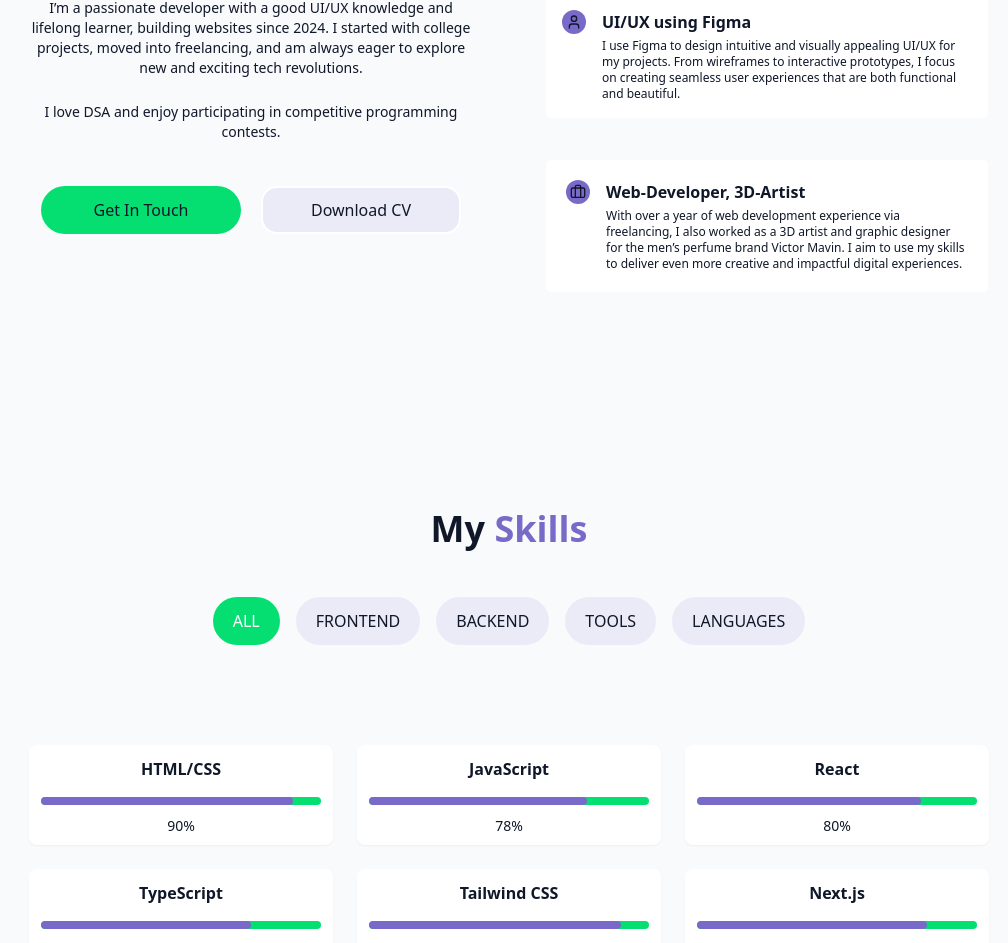
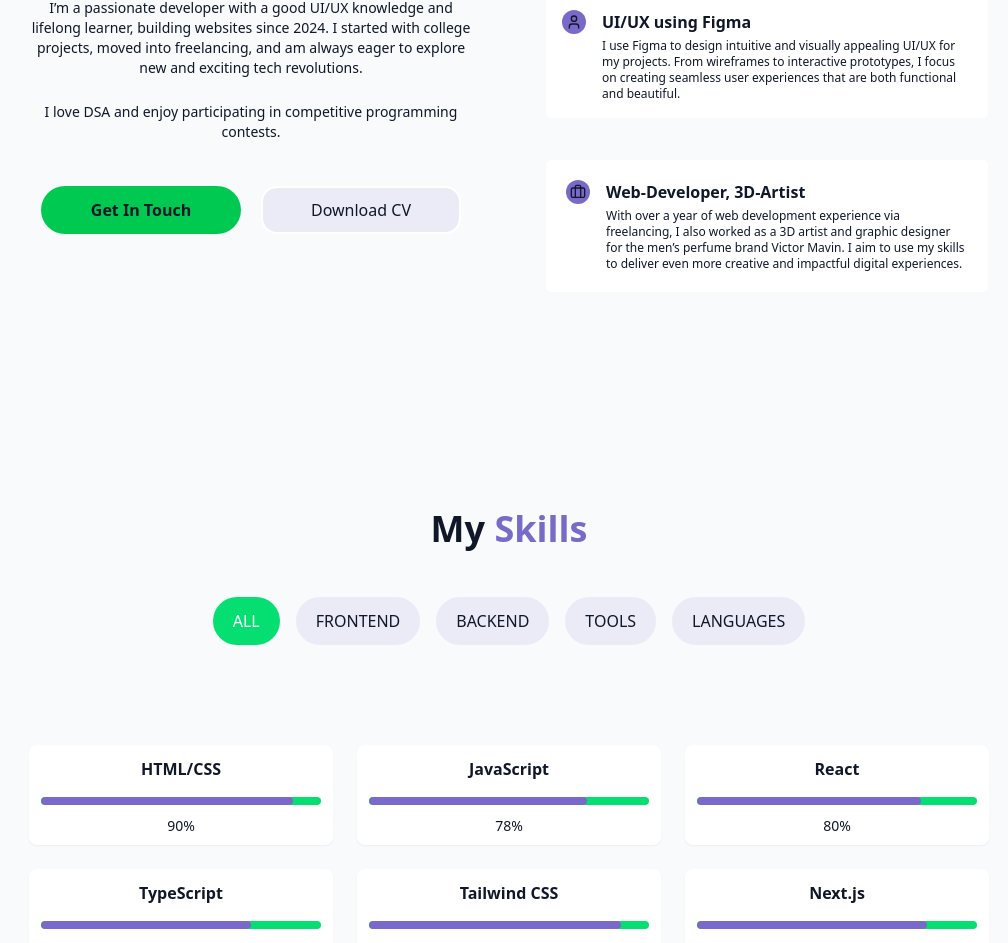
Before and after one commit to Ayush-Vishwakarma17/my-portfolio, a React (Vite) app: page / in a window 1280 px wide. Shown: the part 1325-2268 px from the top of the page, without its empty margins (131-1139 px from the left). Built offline with nearby package versions, Linux system fonts and the light colour scheme.

Commit message:
font-fix

```diff
--- a/src/components/AboutSection.jsx
+++ b/src/components/AboutSection.jsx
@@ -20,7 +20,7 @@ export const AboutSection = () => {
                     <p className="text-muted-foreground text-sm">I love DSA and enjoy participating in competitive programming contests.</p>
 
                     <div className="flex flex-col sm:flex-row justify-center pt-5 gap-5 items-center ">
-                        <a href="#contact" className=" h-12 w-50 bg-green-400 rounded-full flex items-center justify-center hover:bg-primary-2 transition-color duration-300">Get In Touch</a>
+                        <a href="#contact" className=" h-12 w-50 bg-green-500 font-semibold rounded-full flex items-center justify-center hover:bg-primary-2 transition-color duration-300">Get In Touch</a>
                         <a href="#contact" className=" h-12 w-50 border-2 border-white bg-primary/10 rounded-2xl flex items-center justify-center hover:bg-primary-2 transition-color duration-300">Download CV</a>
                     </div>
                 </div>
```
